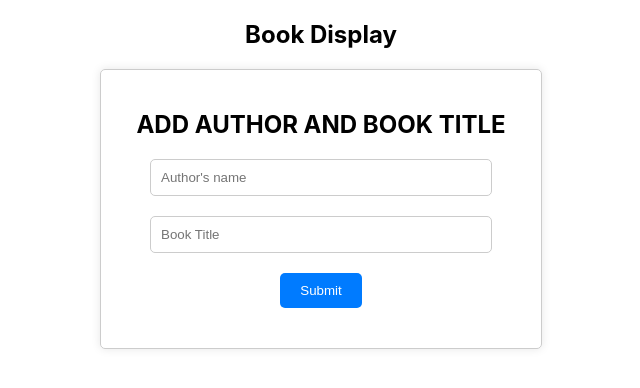
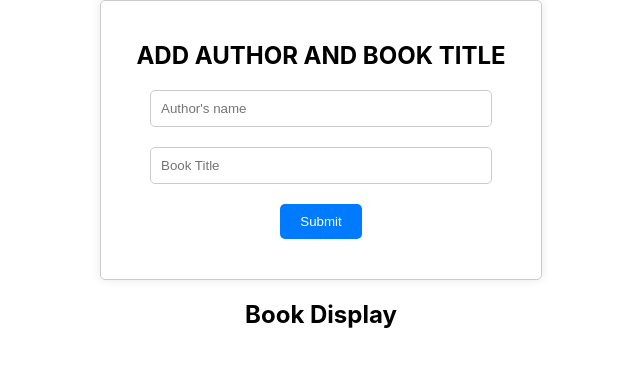
Before and after one commit to Sonickmumba/awebook-with-react, a React (Create React App) app: page /books in a window 1280 px wide. Shown: the top 388 px of the page, without its empty margins (319-959 px from the left). Built offline with nearby package versions, Linux system fonts and the light colour scheme.

Commit message:
Update Display component

```diff
--- a/package.json
+++ b/package.json
@@ -9,6 +9,7 @@
     "react": "^18.2.0",
     "react-dom": "^18.2.0",
     "react-scripts": "5.0.1",
+    "uuid": "^9.0.1",
     "web-vitals": "^2.1.4"
   },
   "scripts": {
--- a/src/App.js
+++ b/src/App.js
@@ -5,8 +5,8 @@ import Display from './components/DisplayBooks';
 function App() {
   return (
     <div className="App">
+      <Forms />
       <Display />
-      <Forms />
     </div>
   );
 }
--- a/src/components/DisplayBooks.jsx
+++ b/src/components/DisplayBooks.jsx
@@ -1,21 +1,26 @@
 import React, { useEffect, useState } from 'react';
+import { v4 as uuidv4 } from 'uuid';
 
 const Display = () => {
-  const [book, setBook] = useState({});
-
+  const [book, setBook] = useState([]);
+  const uniqueId = uuidv4();
+  const storedData = localStorage.getItem('AuthorBooks');
+  console.log(storedData);
   useEffect(() => {
-    const storedData = localStorage.getItem('storedAuthorData');
+    const storedData = localStorage.getItem('AuthorsBooks');
+    console.log(storedData);
 
     if (storedData) {
       const parsedData = JSON.parse(storedData);
       setBook(parsedData);
     }
-  }, []);
-  console.log(book);
+  }, [storedData]);
   return (
     <div>
       <h2>Book Display</h2>
-      <div id="books-div" />
+      {book.map((bo) => (
+        <li key={uniqueId}>{ bo.authorName }</li>
+      ))}
     </div>
   );
 };
```
Also changed, not shown: 1 other file (tests, documents, lock files or other folders).
